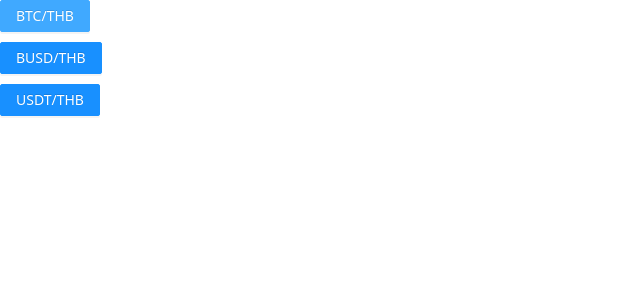
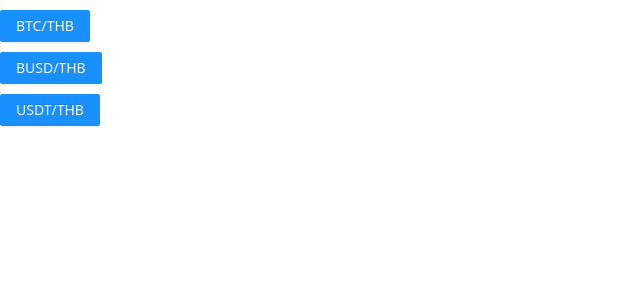
Before and after one commit to prite128/exchange, a React (Create React App) app: page /market/ in a window 1280 px wide. Shown: the top 300 px of the page, without its empty margins (0-640 px from the left). Built offline with nearby package versions, Linux system fonts and the light colour scheme.

Commit message:
Edit css

```diff
--- a/src/screen/market/Market.js
+++ b/src/screen/market/Market.js
@@ -14,7 +14,7 @@ const Market = () => {
 
                 <Col span={12} >
                     <div style={{ margin: "auto" }} >
-                        <div className='div-Button'>
+                        <div style={{ marginTop : 10 }}>
                             <Button
                                 type="primary"
                                 onClick={()=>{history.push("/market/BTC_THB")}}
```
